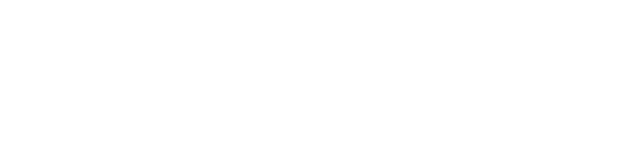
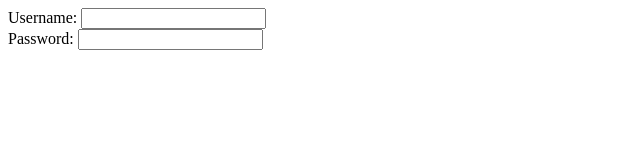
Before and after one commit to ArchangelEkim/personal-website, a website: page public/login.html in a window 1280 px wide. Shown: the whole page, without its empty margins (0-640 px from the left). Drawn offline with Linux system fonts and the light colour scheme.

Commit message:
Update login.html

```diff
--- a/public/login.html
+++ b/public/login.html
@@ -3,10 +3,12 @@
     <body>
         <form>
             <div>
-
+                <label>Username:</label>
+                <input type="text" name="username"/>
             </div>
             <div>
-
+                <label>Password:</label>
+                <input type="text" name="password"/>
             </div>
         </form>
     </body>
```
